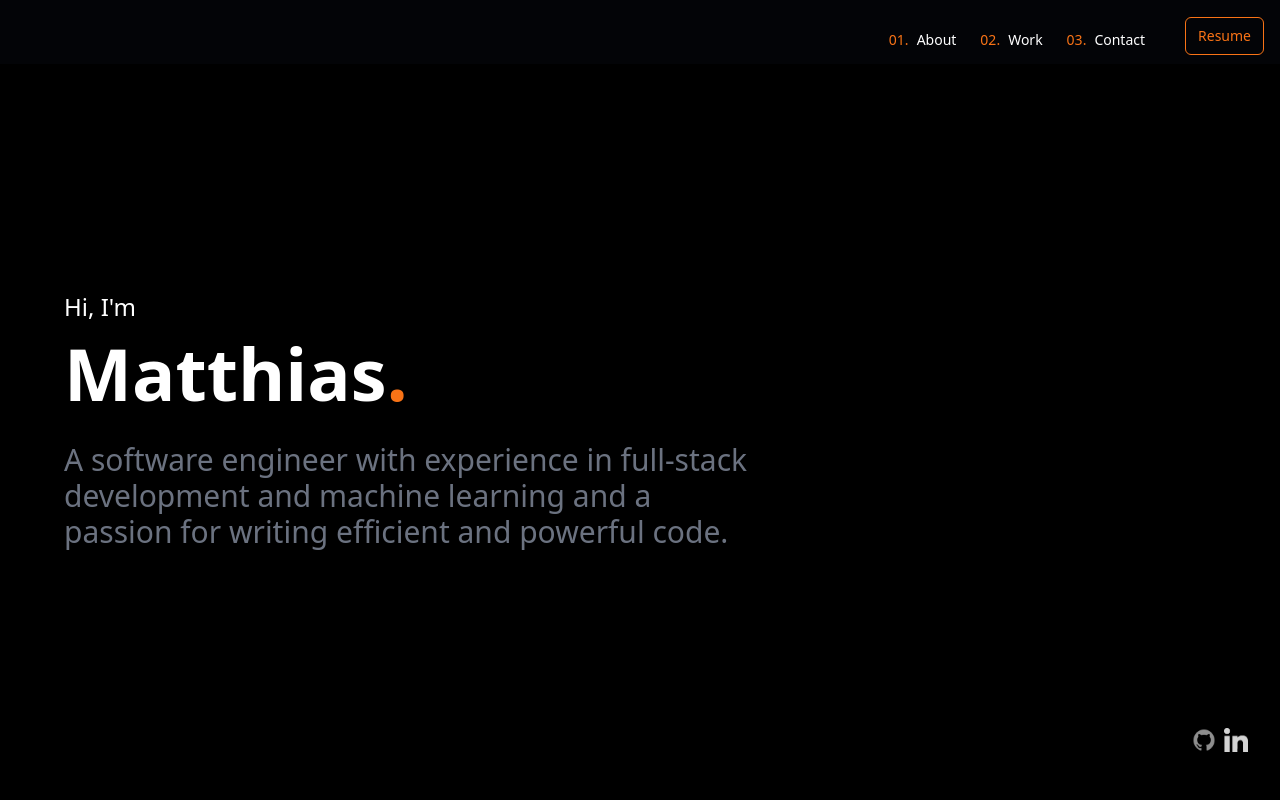
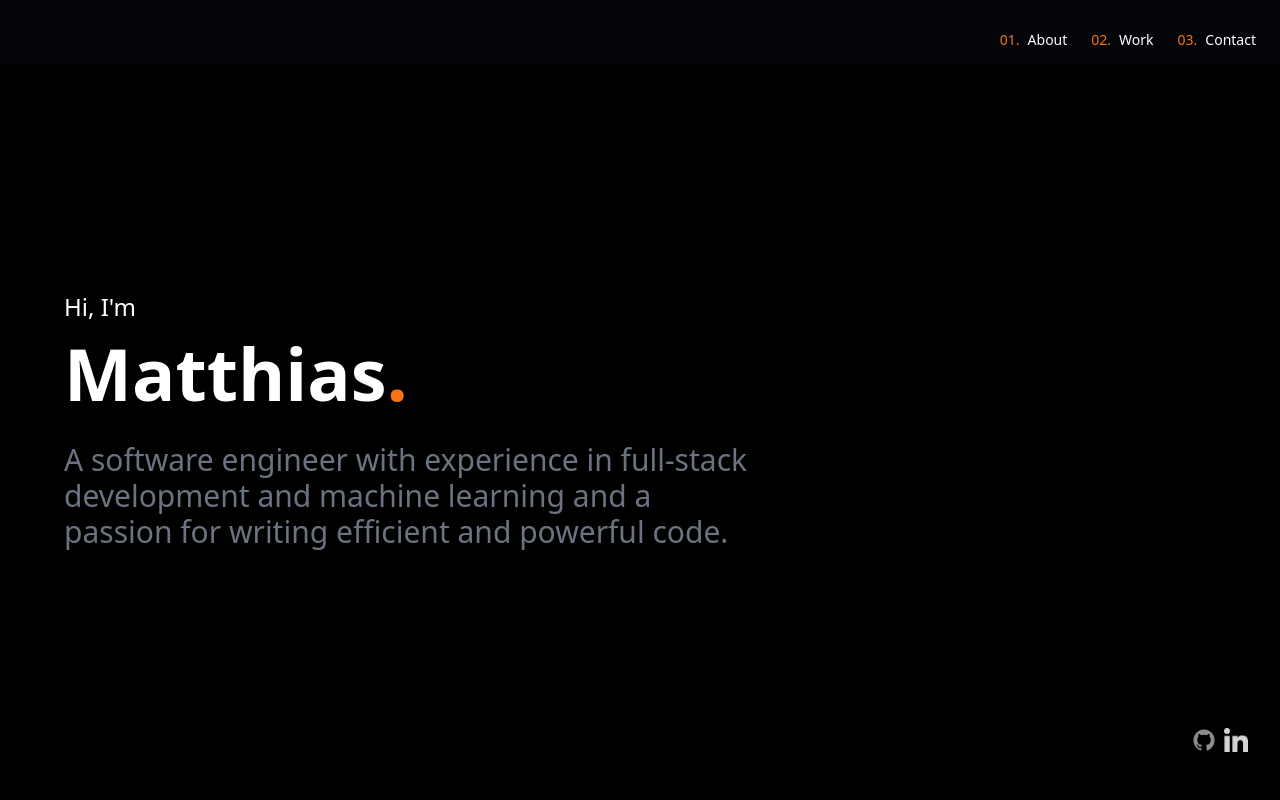
Before and after one commit to meyassu/personal-website, a React app: page / in a window 1280 px wide. Shown: the top 800 px of the page. Built offline with nearby package versions, Linux system fonts and the light colour scheme.

Commit message:
temporarily removing resume to test something

```diff
--- a/src/components/Menu.js
+++ b/src/components/Menu.js
@@ -105,7 +105,7 @@ const Menu = () => {
                     <MenuItem number="01." label="About" href="#about" />
                     <MenuItem number="02." label="Work" href="#work" />
                     <MenuItem number="03." label="Contact" href="#contact" />
-                    <ResumeLink />
+                    { /* <ResumeLink /> */}
                 </div>
 
                 {/* Hamburger Icon */}
```
Also changed, not shown: src/components/Test.js (line endings or trailing spaces).
